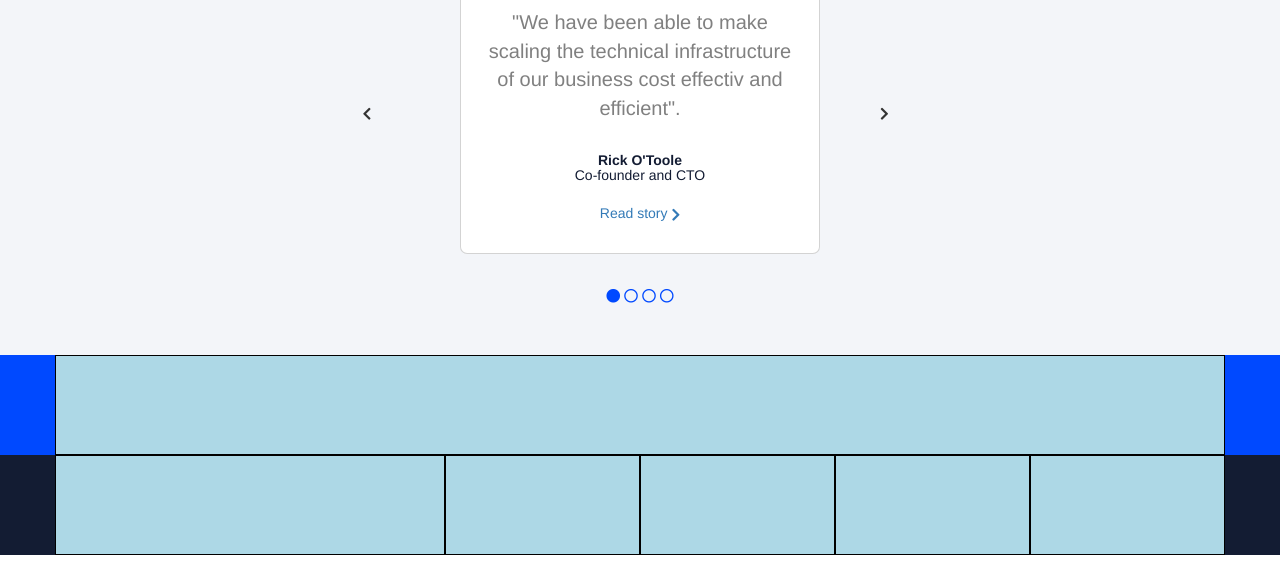
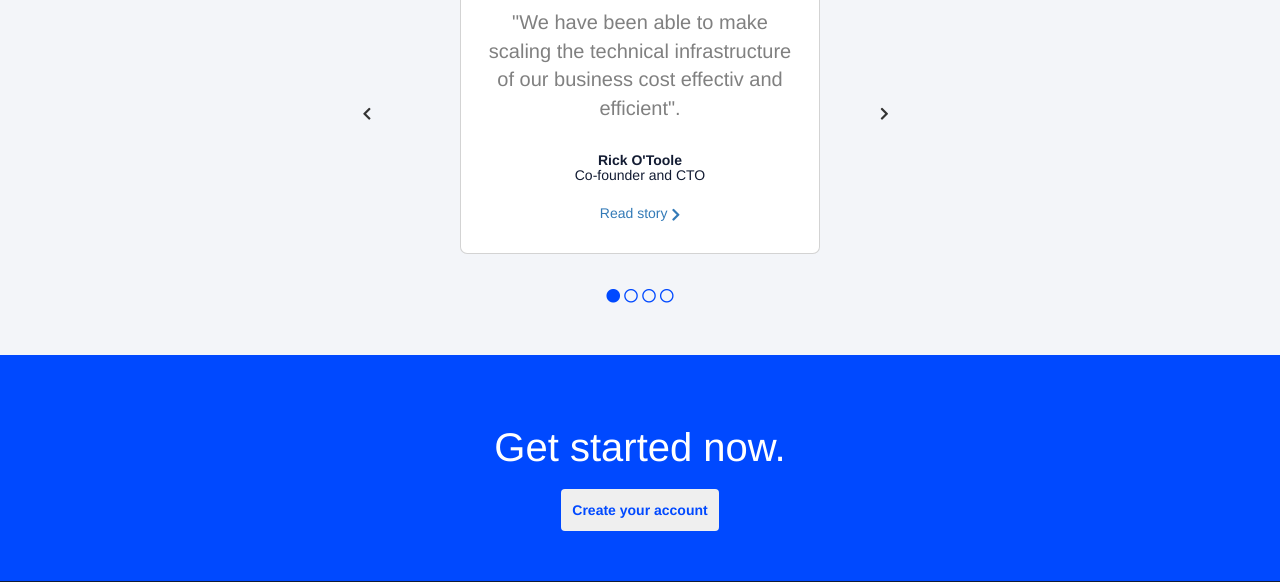
Before and after one commit to ilariamammucari/html-css-digitalocean, a plain HTML site: page index.html in a window 1280 px wide. Shown: the part 3551-4133 px from the top of the page. Before the commit the page ends 4106 px from the top, so only its background shows below. Drawn offline with nearby package versions, Linux system fonts and the light colour scheme.

Commit message:
add footer top

```diff
--- a/css/style.css
+++ b/css/style.css
@@ -315,7 +315,19 @@ section .jumbo small a {
 /* footer */
 .footer_top {
   background-color: #0049ff;
+  padding: 50px 0;
 }
+
+.footer_top h2 {
+  font-size: 40px;
+  margin-bottom: 20px;
+}
+
+.footer_top button {
+  color: #0049ff;
+  padding: 10px;
+}
+
 
 .footer_bottom {
   background-color: #131c33;
--- a/index.html
+++ b/index.html
@@ -470,12 +470,19 @@
   <!-- /corpo -->
 
   <!-- footer -->
-  <footer class="debug">
+  <footer>
     <!-- footer top -->
     <div class="footer_top">
       <div class="container">
         <div class="row">
-          <div class="col-xs-12"></div>
+          <div class="col-xs-12 text-center">
+            <h2 class="c_white">
+              Get started now.
+            </h2>
+            <button class="btn">
+              <strong>Create your account</strong>
+            </button>
+          </div>
         </div>
       </div>
     </div>
```
